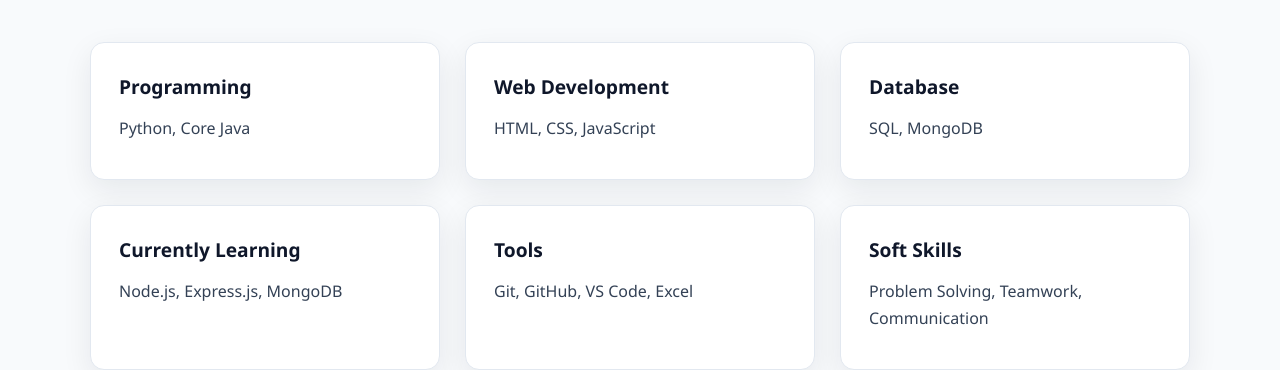
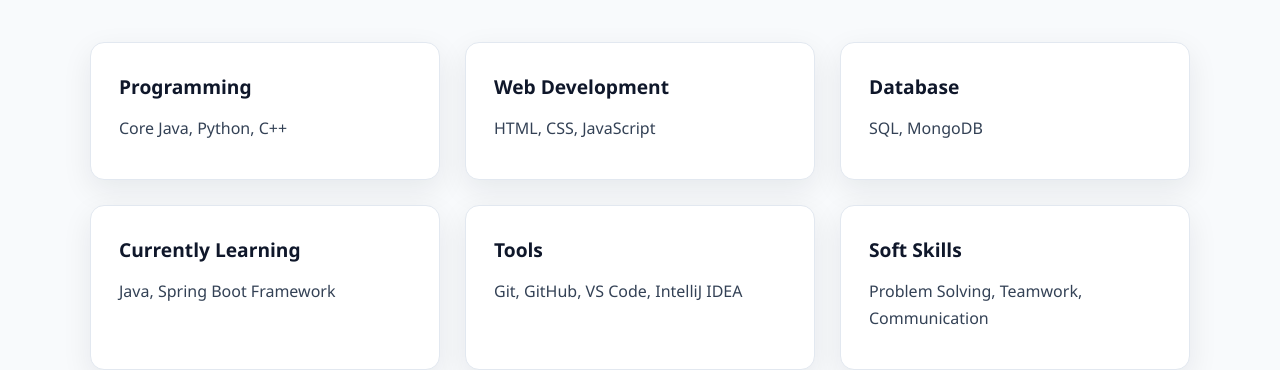
Before and after one commit to Sabiya1304/SabiyaShaikh_Assignment1_FullStackDevelopment, a plain HTML site: page frontend/index.html in a window 1280 px wide. Shown: the part 1488-1858 px from the top of the page. Drawn offline with Linux system fonts and the light colour scheme.

Commit message:
Update index.html

```diff
--- a/frontend/index.html
+++ b/frontend/index.html
@@ -186,7 +186,7 @@
 
                 <article class="card">
                     <h3>Programming</h3>
-                    <p>Python, Core Java</p>
+                    <p>Core Java, Python, C++</p>
                 </article>
 
                 <article class="card">
@@ -201,12 +201,12 @@
 
                 <article class="card">
                     <h3>Currently Learning</h3>
-                    <p>Node.js, Express.js, MongoDB</p>
+                    <p>Java, Spring Boot Framework</p>
                 </article>
 
                 <article class="card">
                     <h3>Tools</h3>
-                    <p>Git, GitHub, VS Code, Excel</p>
+                    <p>Git, GitHub, VS Code, IntelliJ IDEA</p>
                 </article>
 
                 <article class="card">
```
